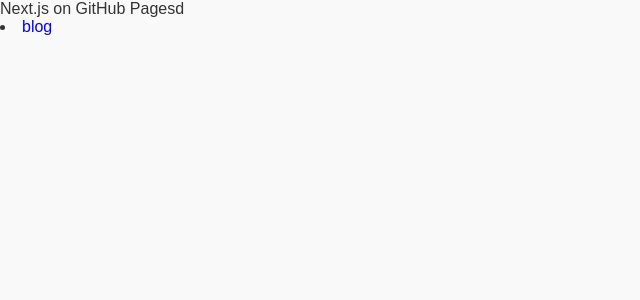
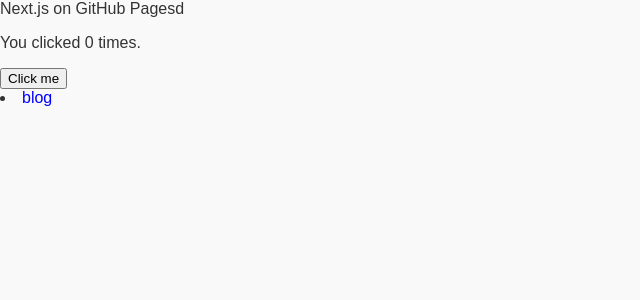
Before and after one commit to LazyDart/lazydart.github.io, a Next.js app: page / in a window 1280 px wide. Shown: the top 300 px of the page, without its empty margins (0-640 px from the left). Built offline with nearby package versions, Linux system fonts and the light colour scheme.

Commit message:
feat: first client side component

```diff
--- /dev/null
+++ b/app/components/Counter.tsx
@@ -0,0 +1,16 @@
+"use client";
+import { useState } from "react";  // React hook to store state
+
+export default function Counter() {
+  // useState is like a Python variable that auto-re-renders when it changes
+  const [count, setCount] = useState(0);
+
+  return (
+    <div>
+      <p>You clicked {count} times.</p>
+      <button onClick={() => setCount(count + 1)}>
+        Click me
+      </button>
+    </div>
+  );
+}
--- a/app/page.tsx
+++ b/app/page.tsx
@@ -1,9 +1,11 @@
-import Link from "next/link"
+import Link from "next/link";
+import Counter from "./components/Counter";
 
 export default function Home() {
   return (
     <main>
       <div>Next.js on GitHub Pagesd</div>
+    <Counter /> {/* this part runs in the browser */}
       <li key={"blog"}>
             {/* Link navigates to /blog/[slug] */}
             <Link href={`/blog/`}>
```
